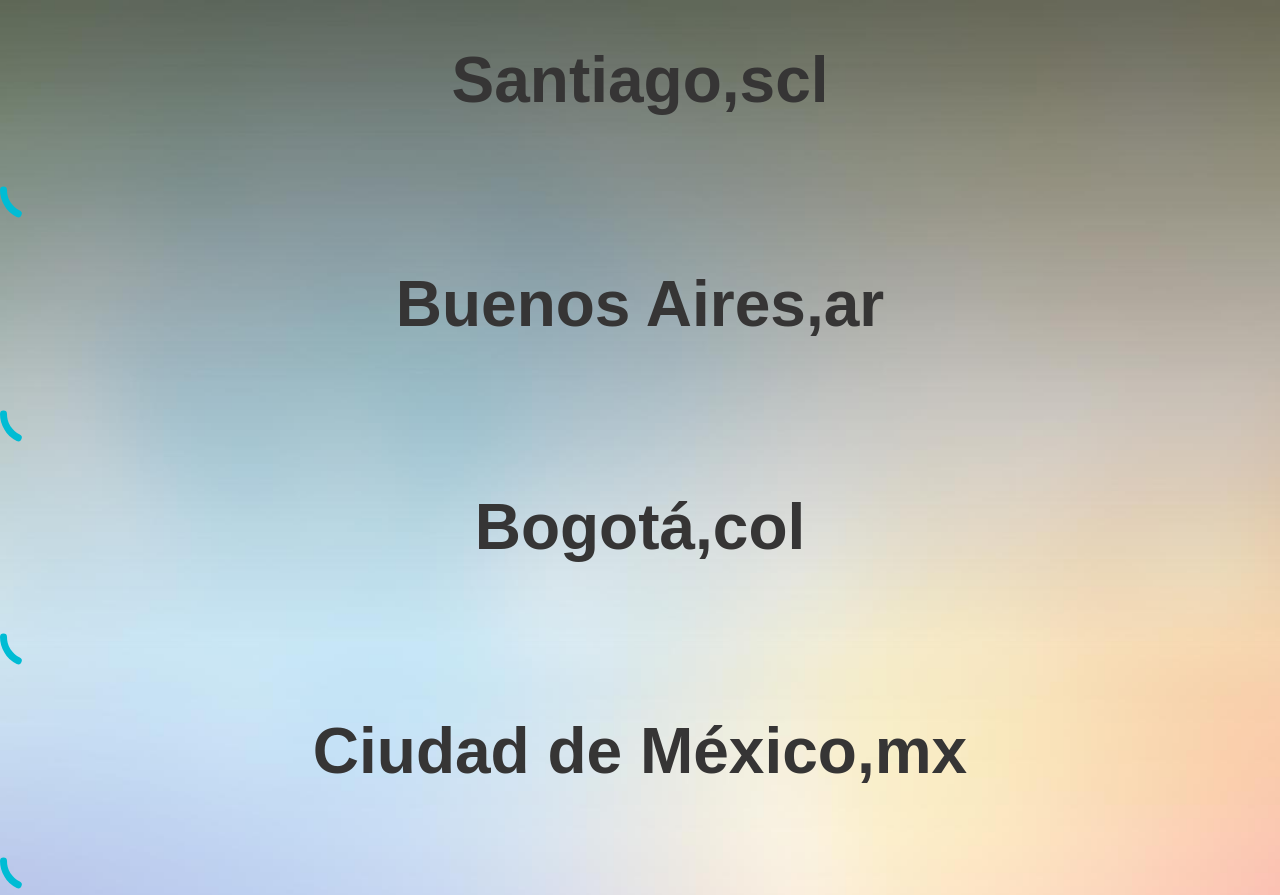
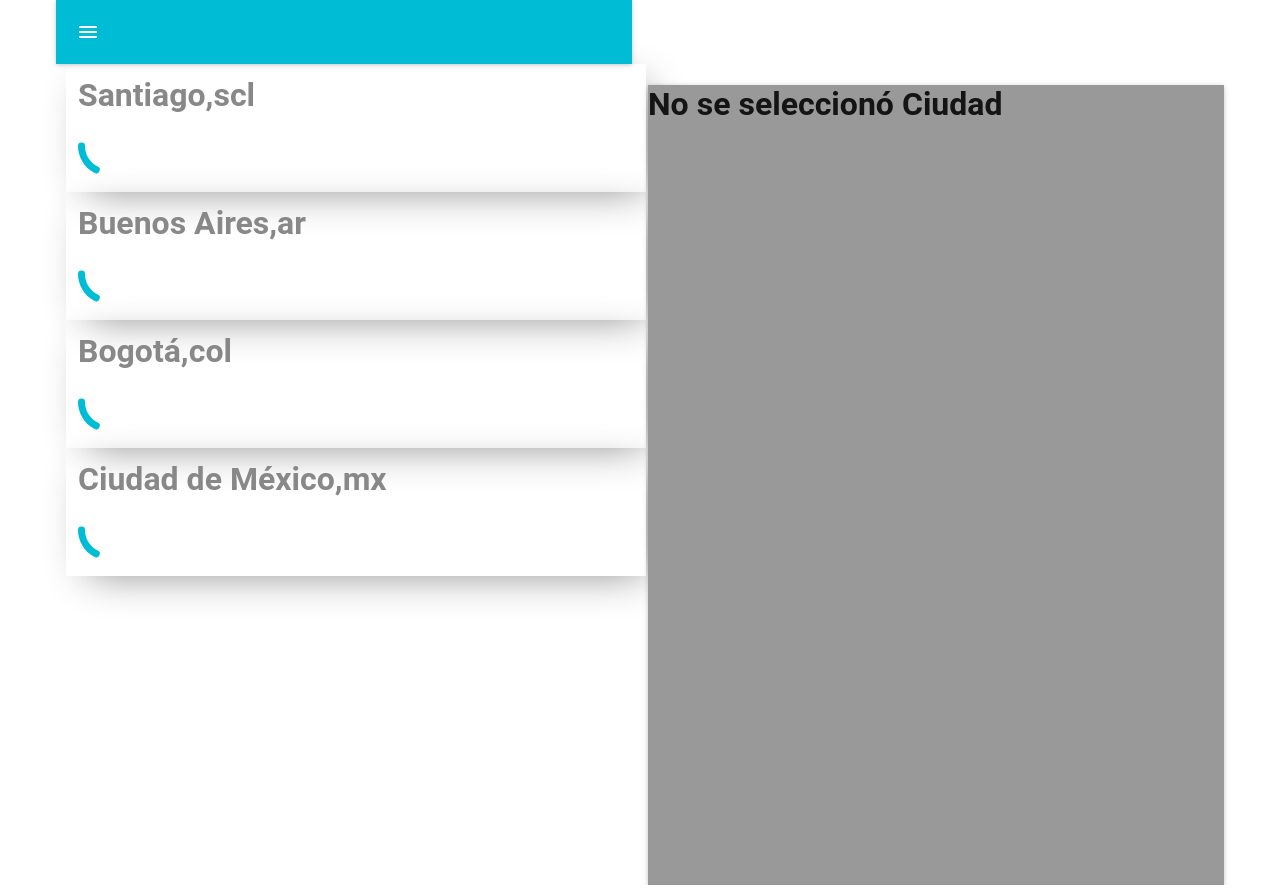
Before and after one commit to AriellaRogueN/Ejemplo-React, a React (Create React App) app: page / in a window 1280 px wide. Built offline with nearby package versions, Linux system fonts and the light colour scheme; no server answers; some icons are missing.

Commit message:
Agregandocomponente-extendiendo ciudades por dias de la semana

```diff
--- a/package.json
+++ b/package.json
@@ -7,6 +7,7 @@
     "prop-types": "^15.6.1",
     "react": "^16.2.0",
     "react-dom": "^16.2.0",
+    "react-flexbox-grid": "^2.0.0",
     "react-scripts": "1.1.1",
     "react-weathericons": "^1.0.4"
   },
--- a/src/App.css
+++ b/src/App.css
@@ -26,3 +26,8 @@
   from { transform: rotate(0deg); }
   to { transform: rotate(360deg); }
 }
+
+.detail{
+  background-color: #999;
+  height: 100vh;
+}
--- a/src/App.js
+++ b/src/App.js
@@ -1,6 +1,11 @@
 import React, { Component } from 'react';
-import MuiThemeProvider from 'material-ui/styles/MuiThemeProvider'
+import MuiThemeProvider from 'material-ui/styles/MuiThemeProvider';
+import {Grid, Row, Col} from 'react-flexbox-grid';
+import Paper from 'material-ui/Paper';
+import AppBar from 'material-ui/AppBar';
 import LocationList from './components/LocationList';  //reemplazo WeatherLocation
+import ForecastExtended from './components/ForecastExtended';
+import './App.css';
 
 
 const cities = [
@@ -12,17 +17,54 @@
 
 
 class App extends Component {
+  constructor(){
+    super()
+    this.state = {
+      city:null
+  }
+};
+
    hadlerSelectionLocation = city =>{
-    console.log('hadlerSelectionLocationClick')
+     this.setState({city});
+    console.log(`hadlerSelectionLocationClick ${city}`)
   }
 
   render () {
+    const {city} = this.state;
+
     return (
-      <MuiThemeProvider>
+     <MuiThemeProvider>
+        <Grid>
+          <Row>
+            <Col xs={12} md={6}>
+              <AppBar/>
+            </Col>
+          </Row>
+          <Row>
+            <Col xs={12} md={6}>
+              <LocationList cities={cities} onSelectedLocation={this.hadlerSelectionLocation}></LocationList>
+            </Col>
+            <Col xs={12} md={6}>
+             <Paper zDepth>
+               <div className="detail">
+
+                 {
+                   city === null ? <h1>No se seleccionó Ciudad
+                     </h1> : <ForecastExtended city={city} />
+                 }
+                </div>
+             </Paper>
+            </Col>
+          </Row>
+        </Grid>
+      </MuiThemeProvider>
+
+
+      /*<MuiThemeProvider>
       <div className="App">
           <LocationList cities={cities} onSelectedLocation ={this.hadlerSelectionLocation}></LocationList>
       </div>
-      </MuiThemeProvider>
+      </MuiThemeProvider> */
     );
   }
 }
--- /dev/null
+++ b/src/components/ForecastExtended.js
@@ -0,0 +1,28 @@
+import React, {Component} from 'react';
+import PropTypes from 'prop-types';
+import ForecastItem from './ForecastItem';
+
+const days = ['Lunes', 'Martes', 'Miércoles', 'Jueves', 'Viernes', 'Sábado', 'Domingo']
+
+class ForecastExtended extends Component{
+    renderForecastItemDays () {
+        return(
+            days.map(day => (<ForecastItem key={day} weekDay = {day}/>))
+        )
+
+    }
+    render (){
+        const {city} = this.props;
+        return(
+            <div>
+                <h2>Pronostico extendidido {city}</h2>
+                {this.renderForecastItemDays()}
+            </div>
+        )
+    }
+
+
+}
+
+
+export default ForecastExtended;
--- /dev/null
+++ b/src/components/ForecastItem/index.js
@@ -0,0 +1,12 @@
+import React from 'react';
+import PropTypes from 'prop-types';
+
+const forecastItem = ({weekDay}) => (
+    <div>
+        {weekDay}
+    </div>
+)
+forecastItem.propTypes ={
+    weekDay: PropTypes.string.isRequired
+}
+export default forecastItem
--- a/src/components/WeatherLocation/Location.js
+++ b/src/components/WeatherLocation/Location.js
@@ -12,7 +12,7 @@
     //const city = props.city;
     //const{city} = props;
       //return (
-          <div className='city'>
+          <div className='locationCont'>
               <h1>
                 {city}
               </h1>
--- a/src/components/WeatherLocation/WeatherData/style.css
+++ b/src/components/WeatherLocation/WeatherData/style.css
@@ -1,22 +1,20 @@
-body{
-   background-image: url('./../../../images/fondo.jpg');
-   background-size: cover;
+.weatherLocation {
+    color: #888;
+    font-family: 'Roboto', sans-serif;
+    box-shadow: 10px 10px 42px -12px;
+    margin-left: 10px;
+    margin-right: 10px;
+    padding: 12px;
+    box-shadow: border-box;
+    width: calc(100% - 20px);
+    min-width: 430px;
 }
 
-
-.weatherDataCont {
-    background-color: gray;
-    text-align: center;
-    width: 30%;
-    font-size: 2em;
-    margin-left: 14em;
-    box-shadow:20px 20px 50px 15px rgb(127, 193, 219);
-
-
+.locationCont {
+    width: 100%;
+    height: 40px;
 }
 
-.city{
-    color: rgb(54, 53, 53);
-    text-align: center;
-    font-size: 2em;
+.locationCont h1 {
+    margin: 0;
 }
--- a/src/components/WeatherLocation/index.js
+++ b/src/components/WeatherLocation/index.js
@@ -109,7 +109,7 @@
         const {onWeatherLocationClick} = this.props;
         const {city,data} = this.state;     //refactorizamos, es lo mismo que this.state.data o this.state.city
         return(
-            <div className= 'weaterLocation' onClick={onWeatherLocationClick}>
+            <div className= 'weatherLocation' onClick={onWeatherLocationClick}>
                 <Location city={city}></Location>
                 {data ? <WeatherData data={data}></WeatherData> : <CircularProgress size={60} thickness={7}/>}
             </div>
```
